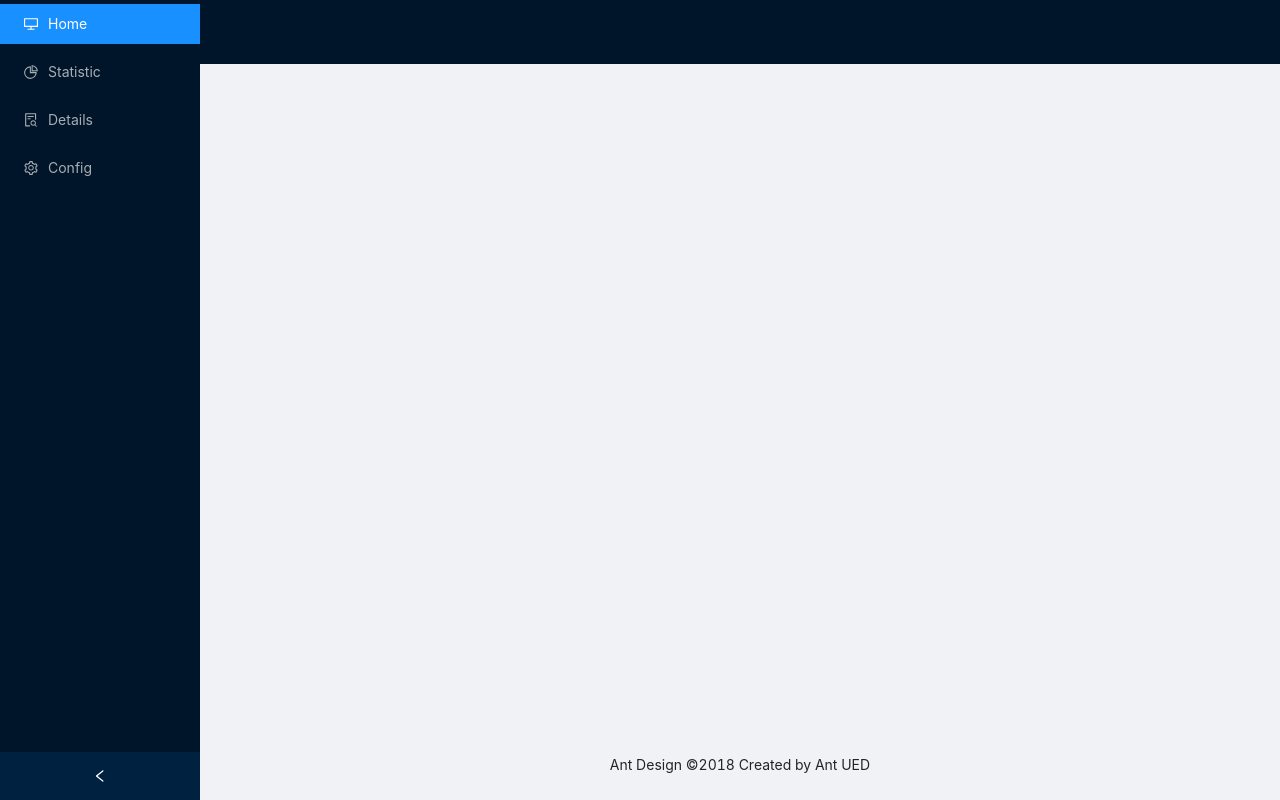
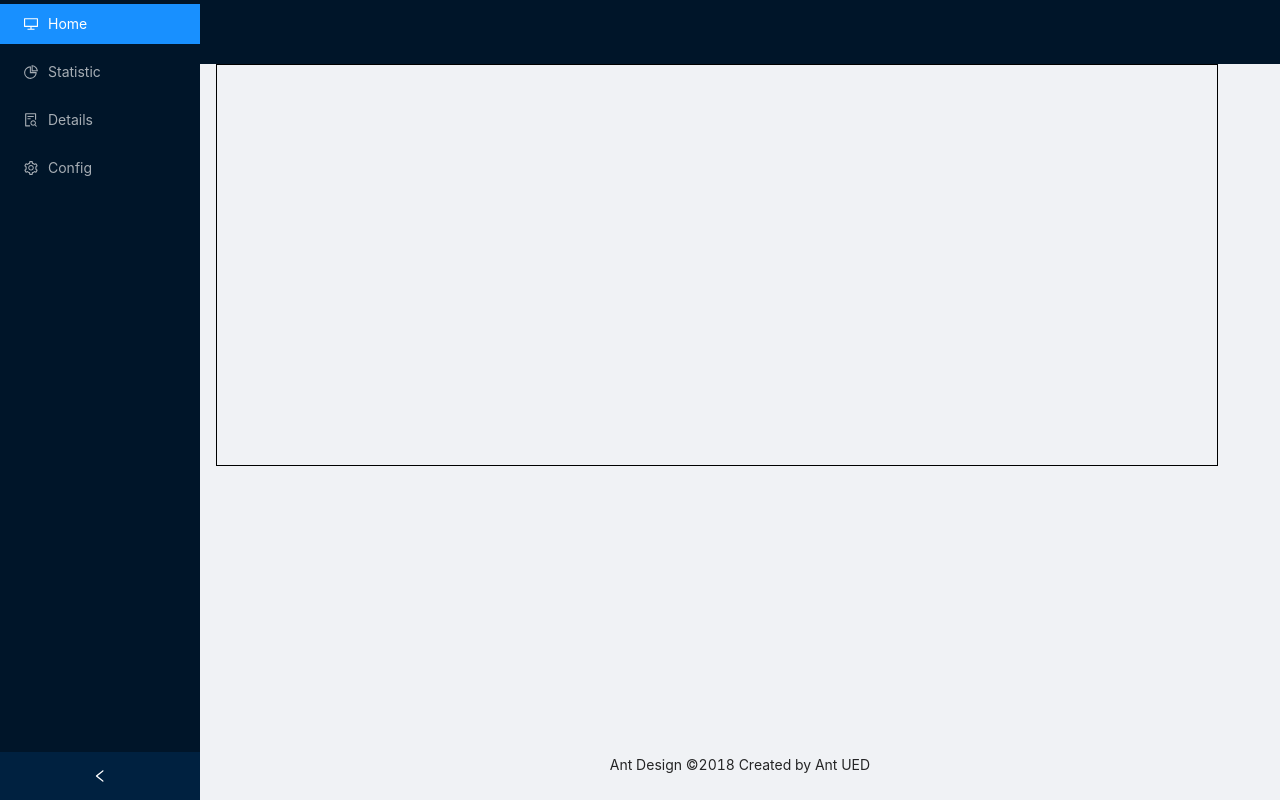
Before and after one commit to ChouaibBELILITA/ComputerVisionWebApplication, a React (Create React App) app in the folder frontend/gui/: page / in a window 1280 px wide. Built offline with nearby package versions, Linux system fonts and the light colour scheme; no server answers.

Commit message:
adding socket client to home

```diff
--- /dev/null
+++ b/frontend/gui/src/components/canvas.css
@@ -0,0 +1,3 @@
+#tools_sketch {
+  border: 1px solid #000000;
+}
--- /dev/null
+++ b/frontend/gui/src/components/videoSocket.js
@@ -0,0 +1,64 @@
+import React from "react";
+import "./canvas.css";
+var ws = new WebSocket("ws://127.0.0.1:5678/");
+
+function b64toBlob(dataURI) {
+  var byteString = atob(dataURI.split(",")[0]);
+
+  var ab = new ArrayBuffer(byteString.length);
+  var ia = new Uint8Array(ab);
+
+  for (var i = 0; i < byteString.length; i++) {
+    ia[i] = byteString.charCodeAt(i);
+  }
+  return new Blob([ab], { type: "image/jpeg" });
+}
+ws.onmessage = function (event) {
+  var js = JSON.parse(atob(event.data.split(",")[0]));
+  console.log(js["id"]);
+  var data = b64toBlob(js["data"]);
+
+  var urlObject = URL.createObjectURL(data);
+
+  var canvas = document.getElementById("tools_sketch");
+  /*
+  canvas.width = window.innerWidth; // equals window dimension
+  canvas.height = window.innerHeight;*/
+  var ctx = canvas.getContext("2d");
+
+  var image = new Image();
+  image.onload = function () {
+    ctx.drawImage(
+      image,
+      0,
+      0,
+      image.width,
+      image.height, // source rectangle
+      0,
+      0,
+      canvas.width,
+      canvas.height
+    );
+  };
+
+  image.src = urlObject;
+}; /*
+    ws.onmessage = function(event) {
+
+        var img=document.getElementById("video_frames");
+        var urlObject = URL.createObjectURL(event.data);
+        img.src = urlObject;
+        document.body.appendChild(img);
+    }*/
+
+const VideoSocket = () => {
+  return (
+    <div>
+      <canvas id="tools_sketch" width="1000px" height="400px">
+        Sorry, your browser doesn't support the &lt;canvas&gt; element.
+      </canvas>
+    </div>
+  );
+};
+
+export default VideoSocket;
--- /dev/null
+++ b/frontend/gui/src/containers/Home.js
@@ -0,0 +1,16 @@
+import React, { Component } from "react";
+import VideoSocket from "../components/videoSocket";
+import "antd/dist/antd.css";
+
+class Home extends Component {
+  state = {};
+  render() {
+    return (
+      <div>
+        <VideoSocket></VideoSocket>
+      </div>
+    );
+  }
+}
+
+export default Home;
--- a/frontend/gui/src/routes.js
+++ b/frontend/gui/src/routes.js
@@ -3,9 +3,11 @@ import { Route } from "react-router-dom";
 import MyTable from "./components/table.js";
 import Details from "./containers/Personinfos";
 import Charts from "./components/totalStatistic";
+import Home from "./containers/Home";
 const BaseRouter = () => {
   return (
     <div>
+      <Route exact path="/" component={Home} />
       <Route exact path="/details/" component={MyTable} />
       <Route exact path="/details/:personId" component={Details} />
       <Route exact path="/statistics/" component={Charts} />
```
